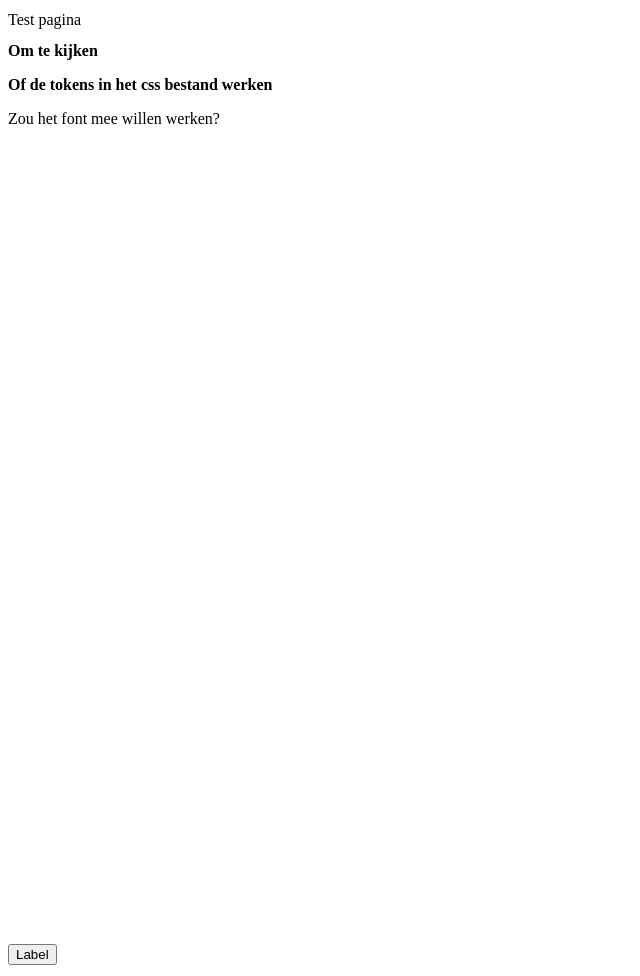
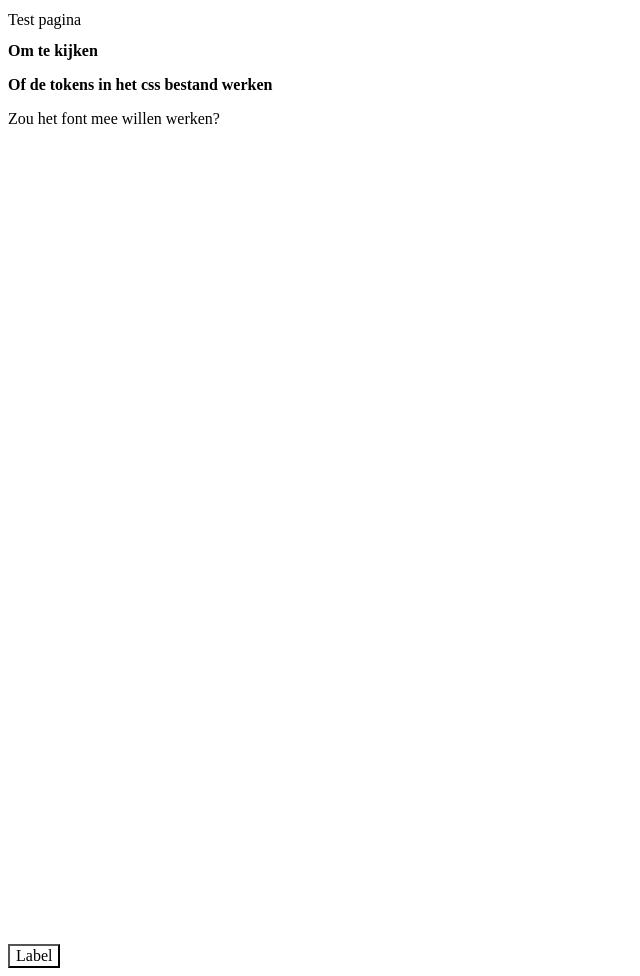
Before and after one commit to AnoukdeRooij24/css-scraper, a website: page index.html in a window 1280 px wide. Shown: the whole page, without its empty margins (0-640 px from the left). Drawn offline with Linux system fonts and the light colour scheme.

Commit message:
Added a test button to the test page

```diff
--- a/index.html
+++ b/index.html
@@ -21,6 +21,6 @@
     <div></div>
     <div></div>
 
-     <button class="utrecht-button utrecht-button--primary-action" type="button"> Label </button>
+     <button class="test-button" type="button"> Label </button>
   </body>
 </html>
--- a/test.css
+++ b/test.css
@@ -44,6 +44,9 @@ p {
   font-family: var(--fdnd-font);
 }
 
-.utrecht-button--primary-action {
-
+.test-button {
+  font-size: var(--fdnd-fontsize-p);
+  font-family: var(--fdnd-font);
+  border-radius: var(--fdnd-radius-s);
+  background-color: var(--fdnd-color-cyaan);
 }
```
